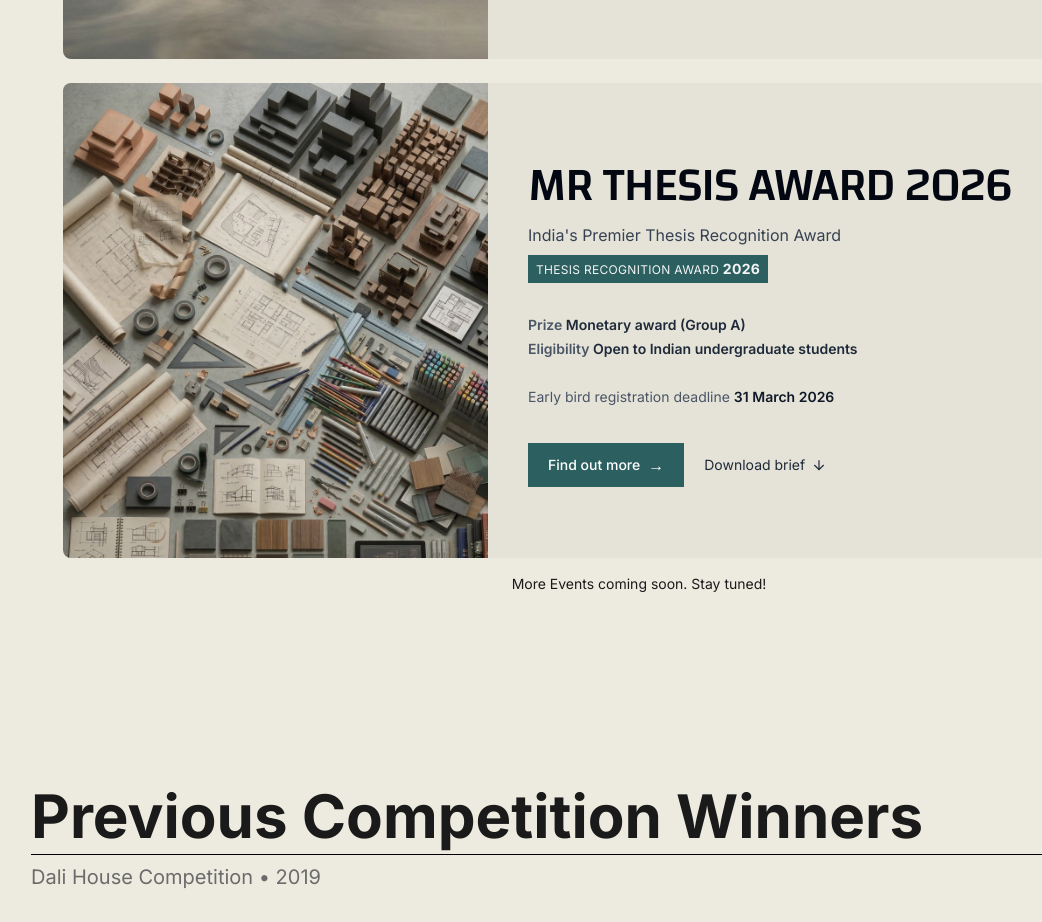
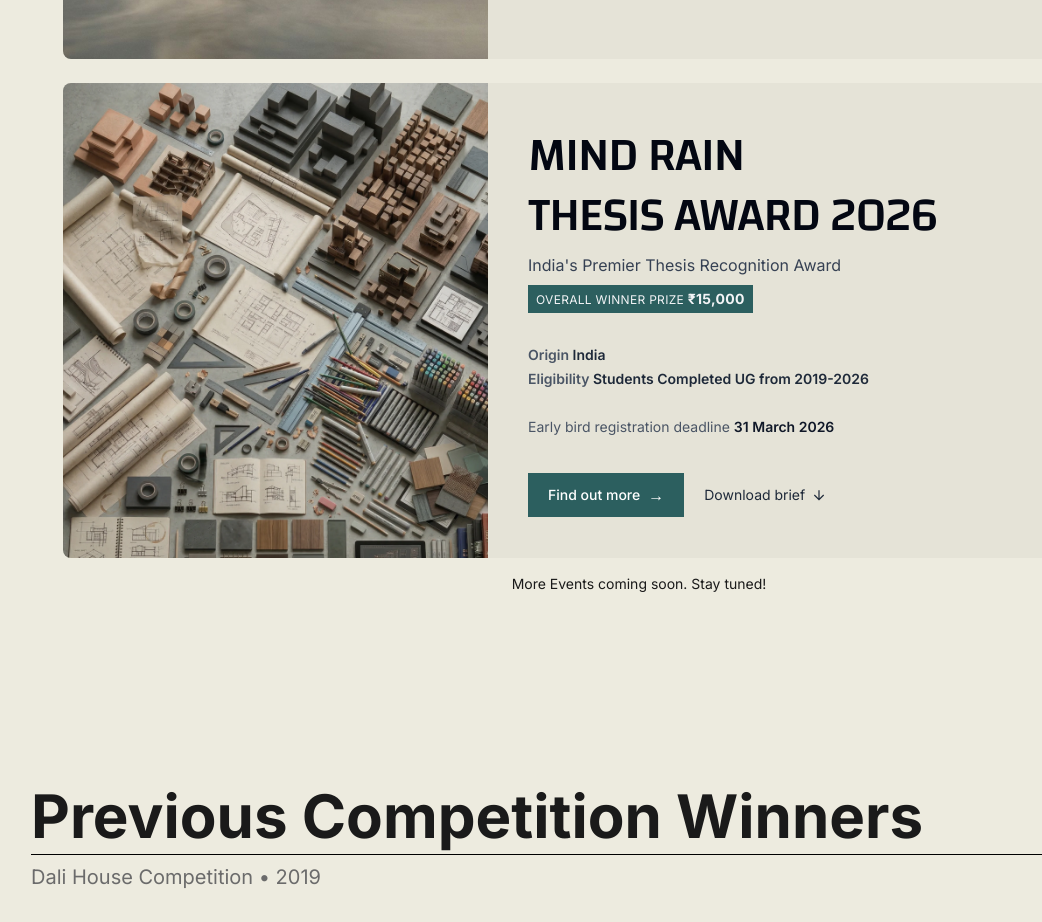
Before and after one commit to rd6260/mindrain, a Next.js app: page /home in a window 1280 px wide. Shown: the part 1500-2422 px from the top of the page, without its empty margins (1-1043 px from the left). Built offline with nearby package versions, Linux system fonts and the light colour scheme; no server answers.

Commit message:
live awards

```diff
--- a/app/components/LiveCompetitionCard.tsx
+++ b/app/components/LiveCompetitionCard.tsx
@@ -14,7 +14,7 @@ const changa = Changa({
 
 // --- Props interface ---
 export interface CompetitionCardProps {
-  title: string;
+  title: React.ReactNode;
   subtitle: string;
   imageSrc: string;
   imageAlt: string;
--- a/app/home/page.tsx
+++ b/app/home/page.tsx
@@ -274,14 +274,14 @@ export default function HomePage() {
           <div className="h-6" />
 
           <LiveCompetitionCard
-            title="MR THESIS AWARD 2026"
+            title={<>MIND RAIN<br />THESIS AWARD 2026</>}
             subtitle="India's Premier Thesis Recognition Award"
             imageSrc="/thesis-award-2026/live-thumbnail.webp"
             imageAlt="Thesis Award 2026"
-            prizeLabel={<>Thesis Recognition Award <span className="font-bold text-sm">2026</span></>}
+            prizeLabel={<>Overall Winner Prize <span className="font-bold text-sm">₹15,000</span></>}
             details={[
-              { label: "Prize", value: "Monetary award (Group A)" },
-              { label: "Eligibility", value: "Open to Indian undergraduate students" },
+              { label: "Origin", value: "India" },
+              { label: "Eligibility", value: "Students Completed UG from 2019-2026" },
             ]}
             deadlineLabel="Early bird registration deadline"
             deadlineValue="31 March 2026"
```
